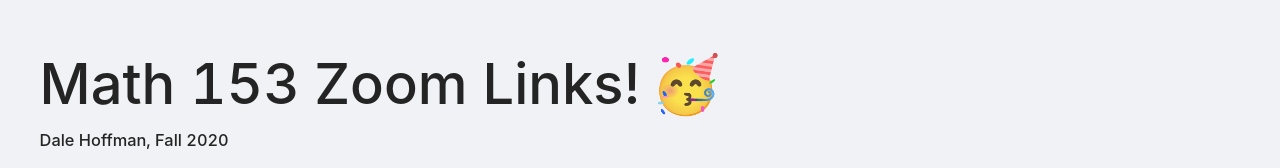
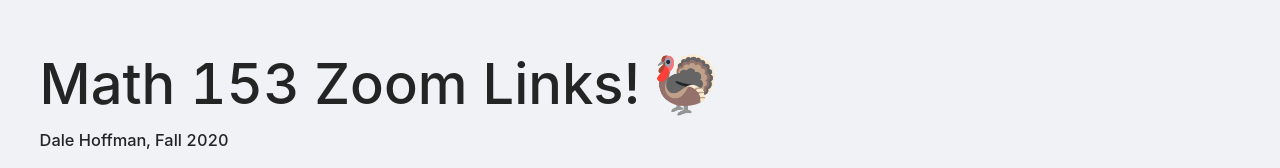
Before and after one commit to garyhtou/DH-Zoom, a React (Create React App) app: page / in a window 1280 px wide. Shown: the top 168 px of the page. Built offline with nearby package versions, Linux system fonts and the light colour scheme; no server answers; the database is empty.

Commit message:
override top emoji for thanksgiving

```diff
--- a/src/App.js
+++ b/src/App.js
@@ -50,9 +50,12 @@
 		"🌋",
 	];
 	randomEmoji = function () {
-		return this.randomEmojisList[
-			Math.floor(Math.random() * this.randomEmojisList.length)
-		];
+		// override for Thanksgiving
+		return "🦃";
+
+		// return this.randomEmojisList[
+		// 	Math.floor(Math.random() * this.randomEmojisList.length)
+		// ];
 	};
 
 	componentDidMount() {
```
